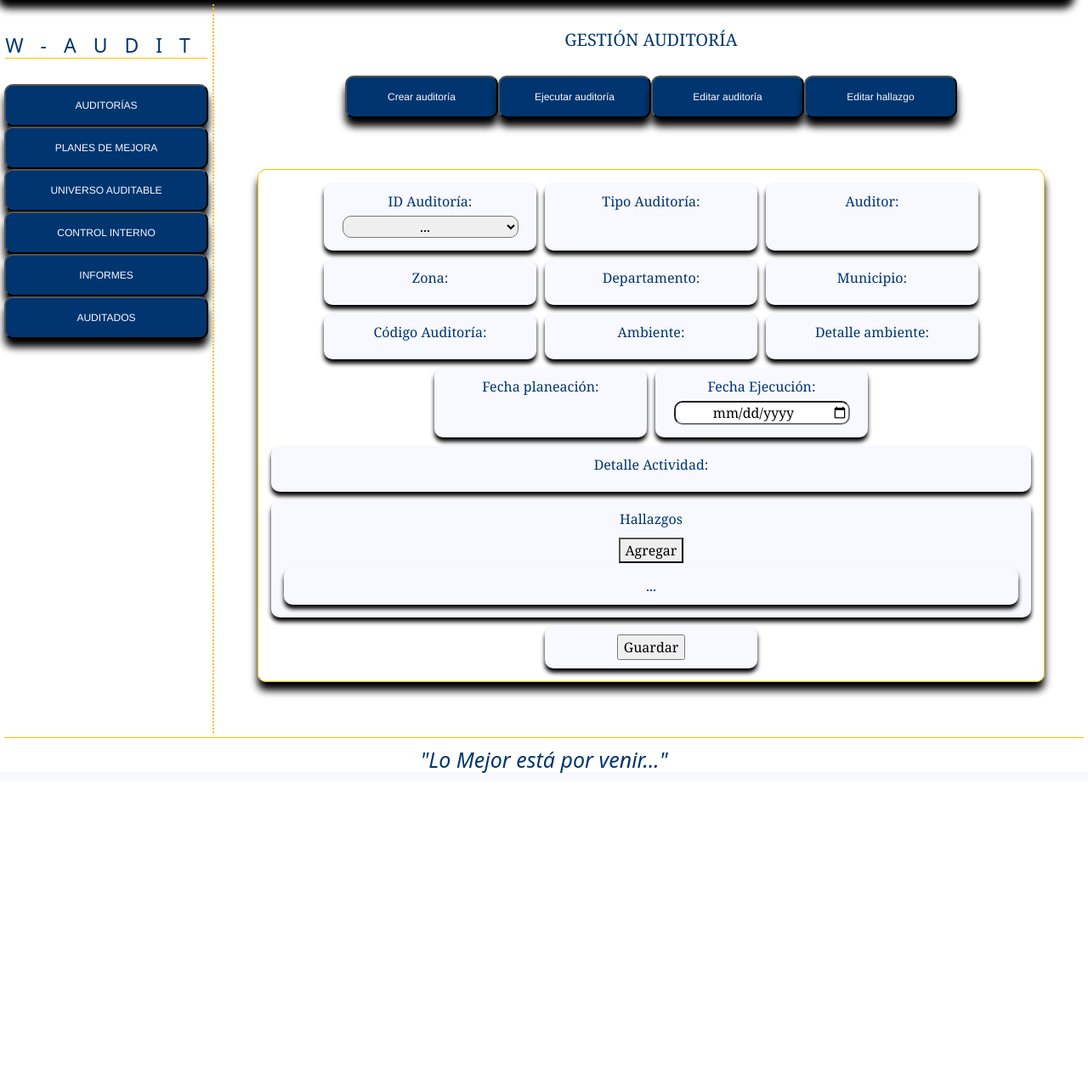
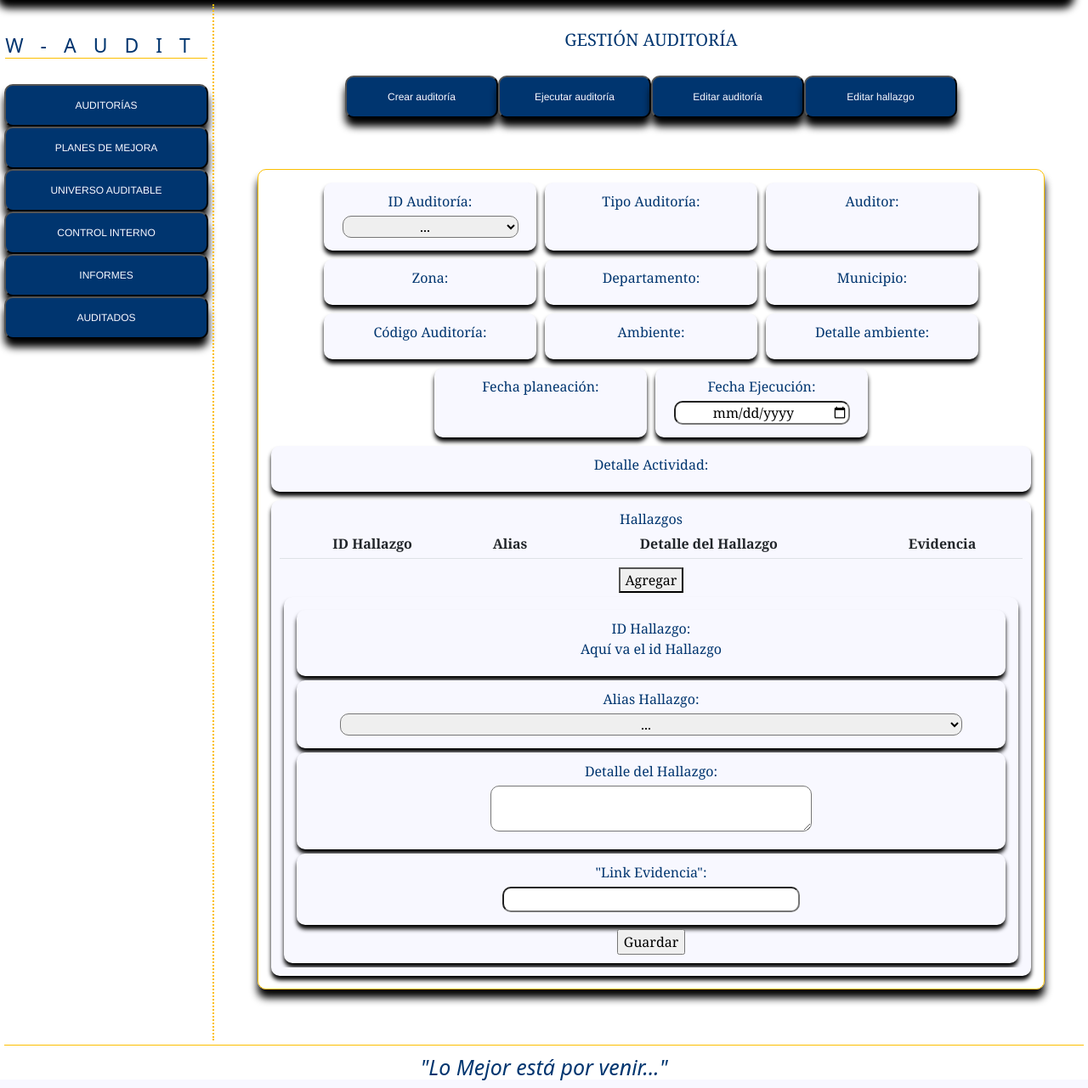
Before and after one commit to jlruedam/wauditSystem, a Django app: page /subModuleExectAudit/ in a window 1280 px wide. Shown: the part 100-1381 px from the top of the page at 85% size. Before the commit the page ends 1010 px from the top, so only its background shows below. Run offline with Django 4.2, Linux system fonts and the light colour scheme; data comes from the database, SQL or seed files in the repository; both versions use the stored data as it was after the commit; lists and menus that the app fills with data are empty; some libraries are stand-ins or nearby versions.

Commit message:
agregar modificaciones al formulario, crear modelo para los hallazgos

```diff
--- a/audit/models.py
+++ b/audit/models.py
@@ -20,6 +20,10 @@ class Audit(models.Model):
     status=models.CharField(max_length=25, default="pendiente")
 
 
-# class Auditor(models.Model):
-#     documentID=models.CharField(max_length=25)
-#     nameAuditor=models.CharField(max_length=50)
+class findings(models.Model):
+    idFinding=models.CharField(max_length=50,primary_key=True)
+    idAudit=models.CharField(max_length=50)
+    alias=models.CharField(max_length=100)
+    detailFinding=models.CharField(max_length=500)
+    photoEvidence=models.ImageField()
+    docEvidence=models.BinaryField()
--- a/audit/static/audit/css/style.css
+++ b/audit/static/audit/css/style.css
@@ -314,3 +314,27 @@ html{
     text-align: center;
     color:var(--mainBlue);
 }
+
+
+.modal-contenido{
+    background-color:aqua;
+    width:300px;
+    padding: 10px 20px;
+    margin: 20% auto;
+    position: relative;
+  }
+  .modal{
+    background-color: rgba(0,0,0,.8);
+    position:fixed;
+    top:0;
+    right:0;
+    bottom:0;
+    left:0;
+    opacity:0;
+    pointer-events:none;
+    transition: all 1s;
+  }
+  #miModal:target{
+    opacity:1;
+    pointer-events:auto;
+  }
--- a/audit/templates/audit/subModuleExectAudit.html
+++ b/audit/templates/audit/subModuleExectAudit.html
@@ -121,22 +121,74 @@
                     <label class="forms__label" for="findings">
                         <span>Hallazgos </span>
                     </label>
-                    <p id="findings">
+                    <div class="table-responsive">
+                        <table class="table align-middle">
+                            <thead>
+                                <tr>
+                                    <th>ID Hallazgo</th>
+                                    <th>Alias</th>
+                                    <th>Detalle del Hallazgo</th>
+                                    <th>Evidencia</th>
+                                </tr>
+                            </thead>
+                            <tbody>
 
-                    </p>
+
+
+                            </tbody>
+                        </table>
                     <button id="addFinding">Agregar</button>
+
                     <div class="formRegister__field formRegister__field_xpand">
-                        ...
+
+
+                        <form class="forms" method="post" action="/findings/" id="formFindings" style="display:none;">
+                            {% csrf_token %}
+                            <input type="text" name="action" value="guardar" style="display: none;"/>
+
+                            <div class="formRegister__field">
+                                <label class="forms__label" for="idfinding">
+                                    <span>ID Hallazgo: </span>
+                                </label>
+                                <p class="form__text" id="idfinding">
+                                    Aquí va el id Hallazgo
+                                </p>
+                            </div>
+                            <div class="formRegister__field">
+                                <label class="forms__label" for="selectIdAudit">
+                                    <span>Alias Hallazgo: </span>
+                                </label>
+                                <select class="forms__select" name="selectIdAudit" id="selectIdAudit">
+                                    <option value="...">...</option>
+                                    {%for alias in dataUniverseAlias %}
+                                        <option value="{{alias.alias}}">{{alias.alias}}</option>
+                                    {% endfor %}
+                                </select>
+                            </div>
+                            <div class="formRegister__field">
+                                <label for="detailAct">
+                                    <span>Detalle del Hallazgo:</span>
+                                    <textarea class="forms__textarea" name="detailAct" id="detailAct"></textarea>
+                                </label>
+                            </div>
+
+                            <div class="formRegister__field">
+                                <label for="detailAmbient">
+                                    <span>"Link Evidencia": </span>
+                                    <input type="text" class="forms__text" name="detailAmbient" id="detailAmbient">
+                                </label>
+                            </div>
+
+
+                            <input type="submit" value="Guardar" id="saveFinding"/>
+                        </form>
                     </div>
+
+
                 </div>
 
 
 
-
-
-                <div class="formRegister__field">
-                    <input type="submit" value="Guardar" id="saveAudit"/>
-                </div>
 
 
 
--- a/audit/views.py
+++ b/audit/views.py
@@ -73,9 +73,12 @@ def subModuleCreateAudit(request):
 
 def subModuleExectAudit(request):
     dataAudit=Audit.objects.all()
+    dataUniverseAlias=UniverseAlias.objects.all()
+
 
     context={
         "dataAudit":dataAudit,
+        "dataUniverseAlias":dataUniverseAlias
     }
 
     return render(request, "./audit/subModuleExectAudit.html", context)
```
Also changed, not shown: audit/migrations/0008_findings.py (added), db.sqlite3.
